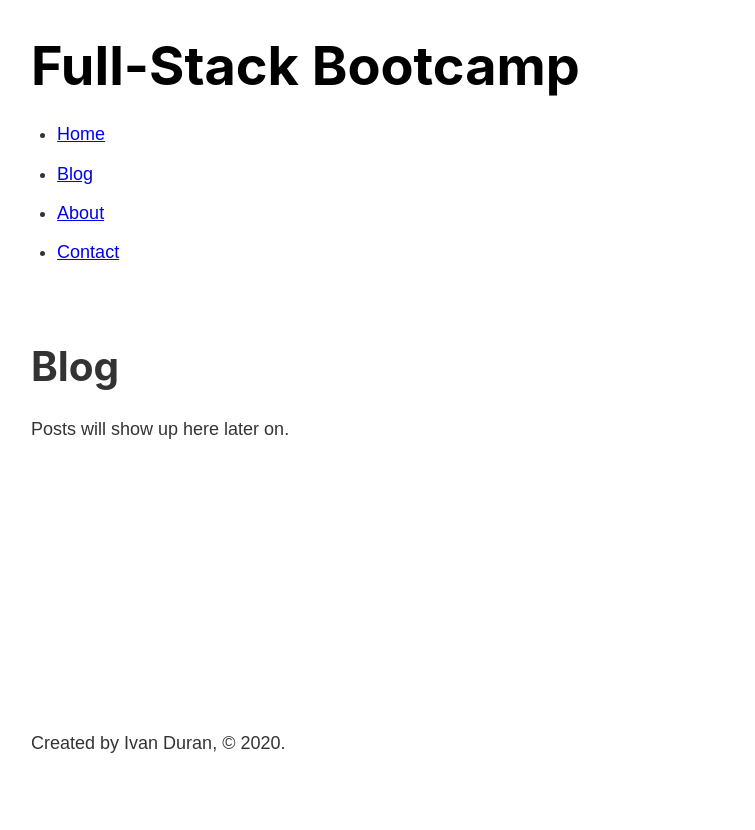
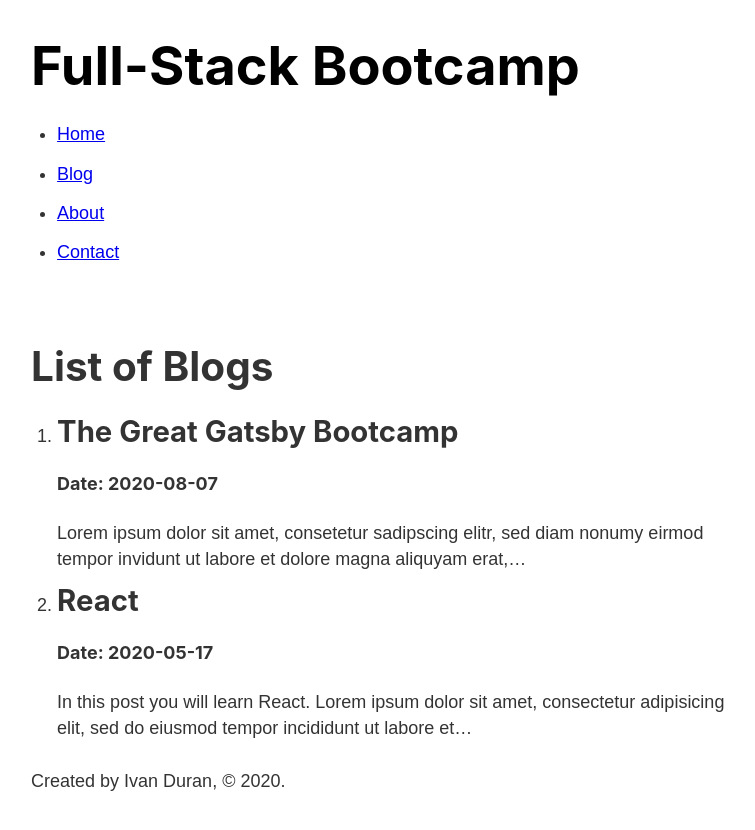
Before and after one commit to idr4n/gatsby-bootcamp, a Gatsby site: page /blog in a window 1280 px wide. Shown: the whole page, without its empty margins (252-1007 px from the left). Before the commit the page ends 800 px from the top, so only its background shows below. Built offline with nearby package versions, Linux system fonts and the light colour scheme; Gatsby itself is replaced by a stand-in of ours.

Commit message:
Render the posts in the blog's page

```diff
--- a/src/pages/blog.js
+++ b/src/pages/blog.js
@@ -1,12 +1,43 @@
 import React from "react"
+import { useStaticQuery, graphql } from "gatsby"
+
 import Layout from "../components/layout"
 
 const BlogPage = () => {
+  const data = useStaticQuery(graphql`
+    query {
+      allMarkdownRemark {
+        edges {
+          node {
+            frontmatter {
+              title
+              date
+            }
+            excerpt
+          }
+        }
+      }
+    }
+  `)
+
+  const { edges: posts } = data.allMarkdownRemark
+
   return (
     <div>
       <Layout>
-        <h1>Blog</h1>
-        <p>Posts will show up here later on.</p>
+        <h1>List of Blogs</h1>
+        <ol>
+          {posts.map(post => {
+            const { frontmatter, excerpt } = post.node
+            return (
+              <li key={frontmatter.title}>
+                <h2>{frontmatter.title}</h2>
+                <h4>Date: {frontmatter.date}</h4>
+                <p>{excerpt}</p>
+              </li>
+            )
+          })}
+        </ol>
       </Layout>
     </div>
   )
```
